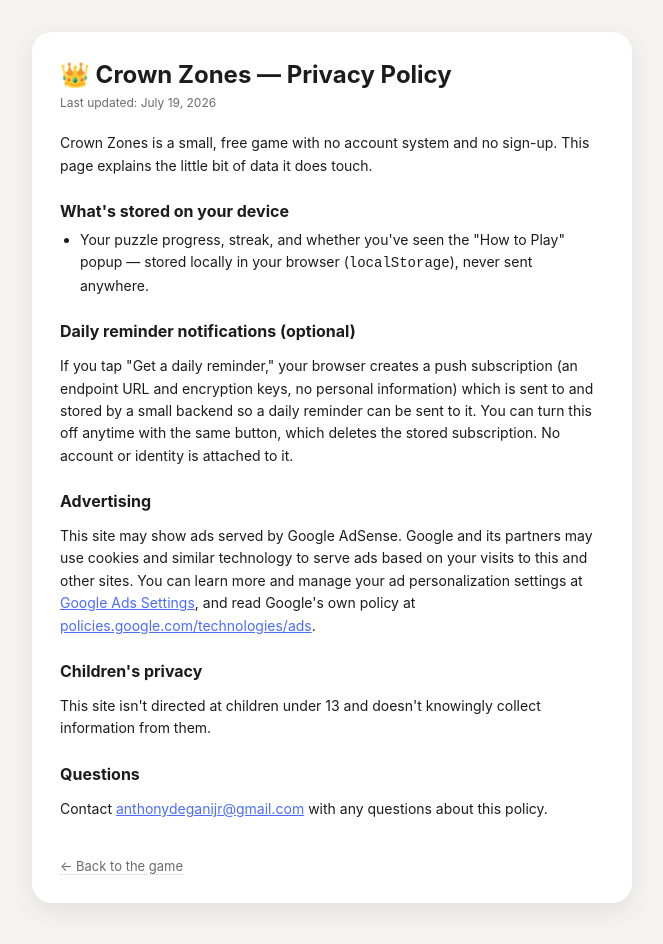
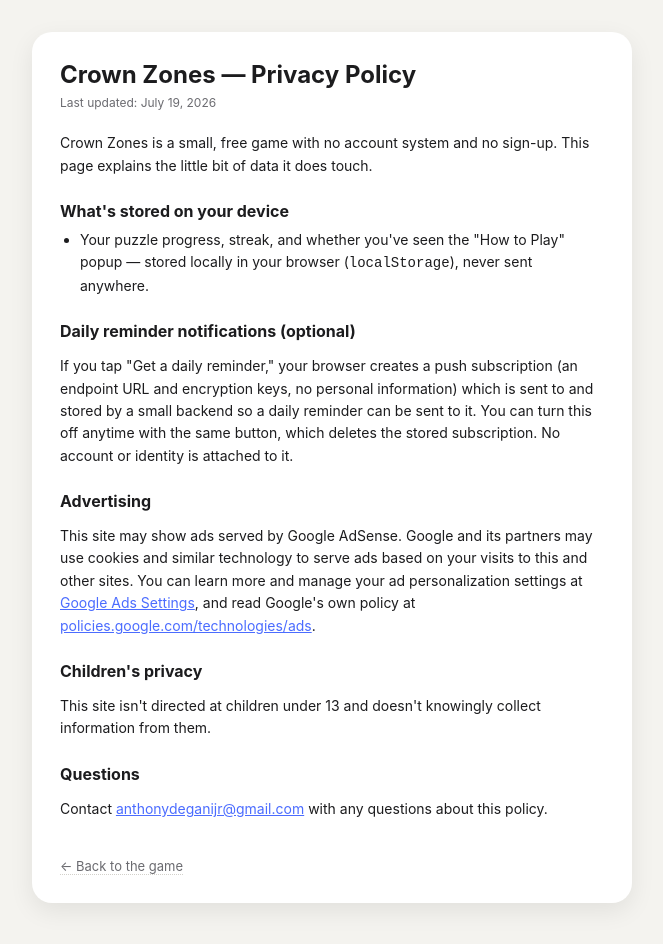
Before and after one commit to anthonydeganijr-bot/crown-zones, a plain HTML site: page privacy.html in a window 1280 px wide. Shown: the whole page, without its empty margins (308-971 px from the left). Drawn offline with Linux system fonts and the light colour scheme.

Commit message:
Strip decorative emoji from privacy page heading

```diff
--- a/privacy.html
+++ b/privacy.html
@@ -38,7 +38,7 @@
 <body>
 <div class="wrap">
   <div class="panel">
-    <h1>👑 Crown Zones — Privacy Policy</h1>
+    <h1>Crown Zones — Privacy Policy</h1>
     <p class="updated">Last updated: July 19, 2026</p>
 
     <p>Crown Zones is a small, free game with no account system and no sign-up. This page explains the little bit of data it does touch.</p>
```
